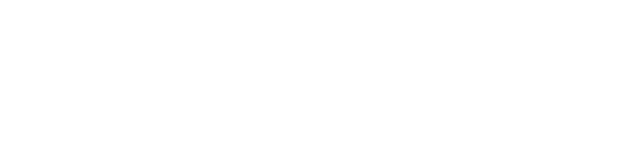
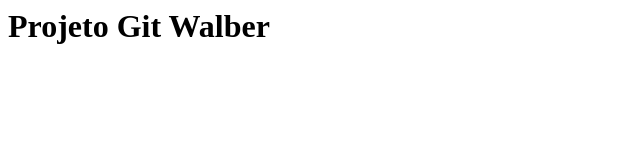
Before and after one commit to Walber2903/CursoGit, a plain HTML site: page index.html in a window 1280 px wide. Shown: the whole page, without its empty margins (0-640 px from the left). Drawn offline with Linux system fonts and the light colour scheme.

Commit message:
Titulo da pagina adicionado

```diff
--- a/index.html
+++ b/index.html
@@ -2,5 +2,6 @@
     <head>
     </head>
     <body>
+        <h1>Projeto Git Walber</h1>
     </body>
 </html>
```
